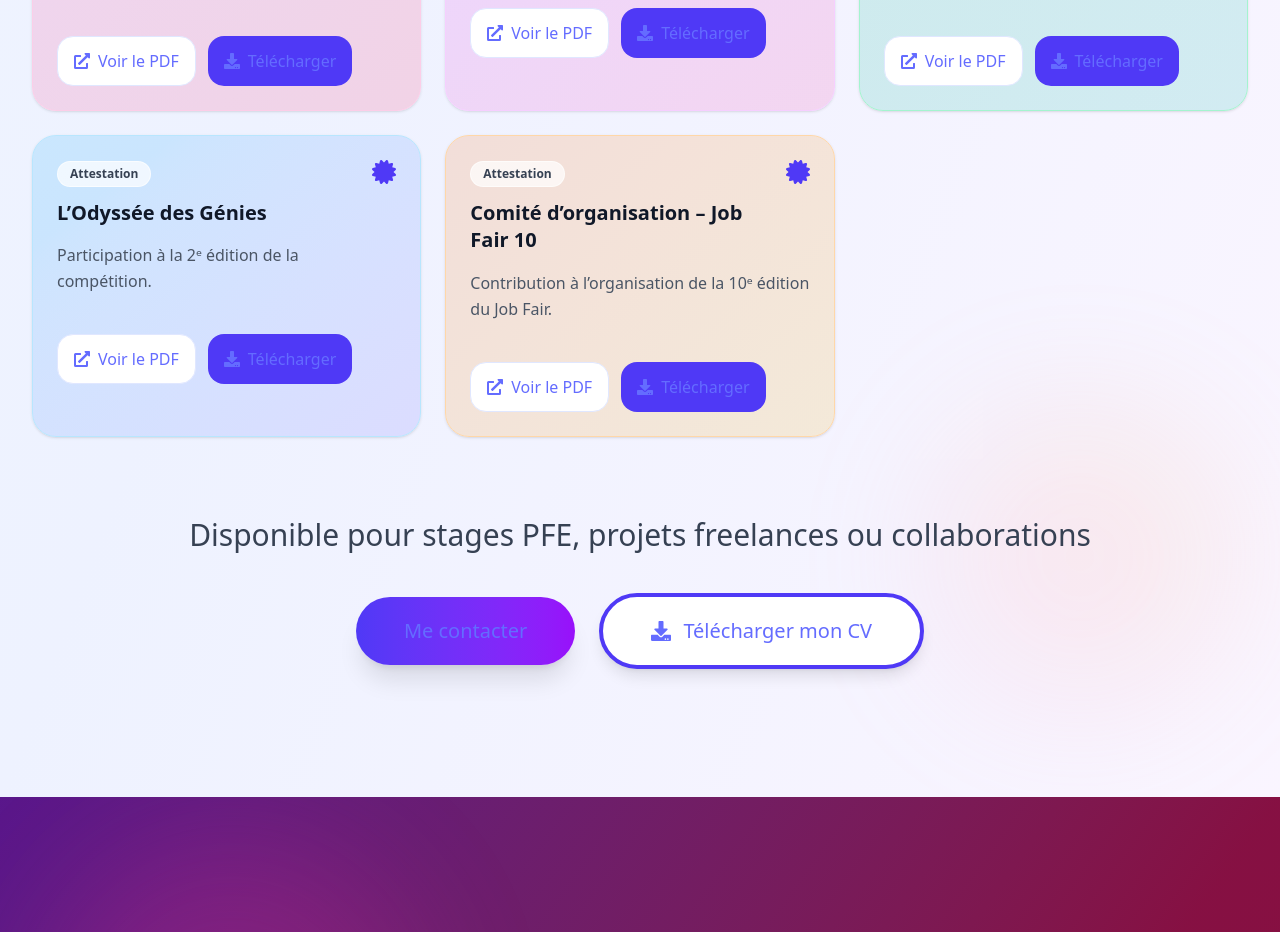
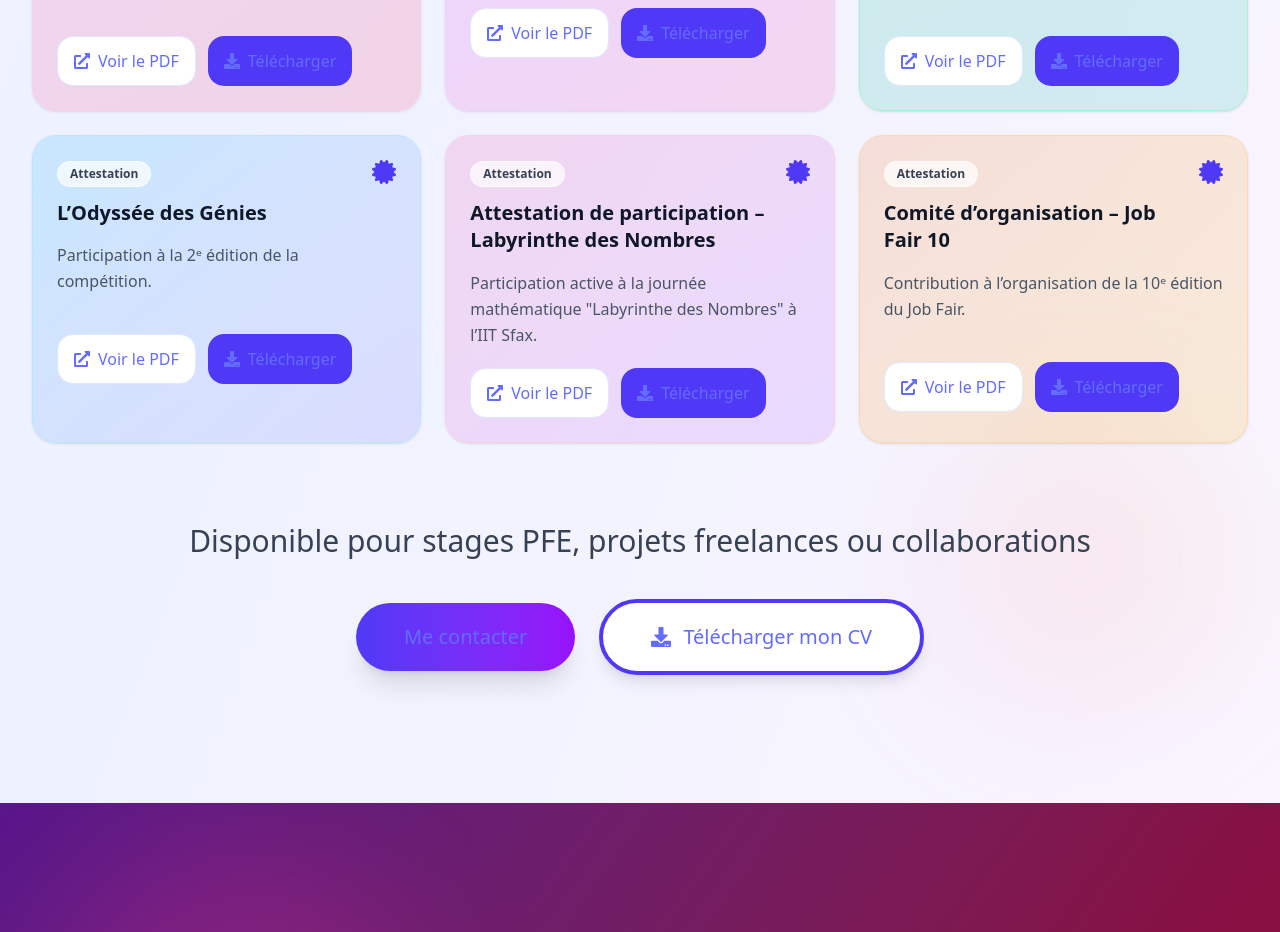
Before and after one commit to yesmine879/portfolio-yesmine, a React (Vite) app: page / in a window 1280 px wide. Shown: the part 3500-4432 px from the top of the page. Built offline with nearby package versions, Linux system fonts and the light colour scheme.

Commit message:
mise à jour portfolio

```diff
--- a/src/components/Accueil/About.jsx
+++ b/src/components/Accueil/About.jsx
@@ -33,7 +33,7 @@ import hackvisionPdf from '../../assets/pdf/hackvision.pdf';
 import ibmPmPdf from '../../assets/pdf/ibm-project-management.pdf';
 import scrumPdf from '../../assets/pdf/scrum-fundamentals.pdf';
 import aticSpeakerPdf from '../../assets/pdf/atic-speaker.pdf';
-
+import math1Pdf from '../../assets/pdf/math1.pdf';
 const cvFile = '/yesmine cherif.pdf';
 
 const technicalSkills = [
@@ -105,12 +105,20 @@ const certificates = [
     accent: 'from-sky-500/15 to-indigo-500/15 border-sky-200',
   },
   {
+  title: 'Attestation de participation – Labyrinthe des Nombres',
+  category: 'Attestation',
+  description: 'Participation active à la journée mathématique "Labyrinthe des Nombres" à l’IIT Sfax.',
+  file: math1Pdf,
+  accent: 'from-pink-500/15 to-purple-500/15 border-pink-200',
+},
+  {
     title: 'Comité d’organisation – Job Fair 10',
     category: 'Attestation',
     description: 'Contribution à l’organisation de la 10ᵉ édition du Job Fair.',
     file: jobFairPdf,
     accent: 'from-orange-500/15 to-yellow-500/15 border-orange-200',
   },
+
 ];
 
 const softBlocks = [
```
Also changed, not shown: 1 other file (tests, documents, lock files or other folders).
